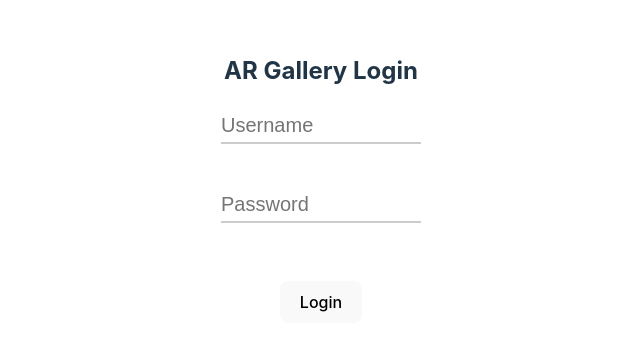
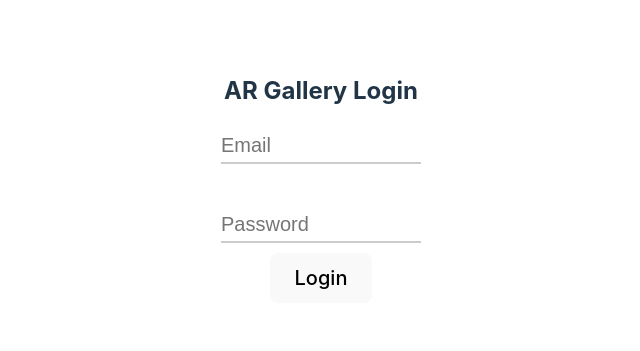
Before and after one commit to OokamiKitsune/AR-Gallery, a React (Vite) app: page /admin in a window 1280 px wide. Shown: the part 297-648 px from the top of the page, without its empty margins (319-959 px from the left). Built offline with nearby package versions, Linux system fonts and the light colour scheme.

Commit message:
FIX: Added async auth for supabase

```diff
--- a/src/Admin/AdminPanel.jsx
+++ b/src/Admin/AdminPanel.jsx
@@ -2,33 +2,56 @@ import imnotartlogo from '../assets/imnotartlogo.png'
 import '../App.css'
 import { useState } from 'react';
 import Upload from '../components/Upload';
-// import { env }  from 'process';
-// import { createClient } from '@supabase/supabase-js'
-// const supabaseUrl = env.DATABASE_URL
-// const supabaseKey = env.PUBLIC_API_KEY
-// // Create a single supabase client for interacting with your database
+import { env }  from 'process';
+import { createClient } from '@supabase/supabase-js'
+const supabaseUrl = 'https://hxsxzqopqnktoldqenle.supabase.co'
+
+// TODO: Authenticate with Supabase to create users
+// const supabaseKey = process.env.SUPABASE_KEY
 // const supabase = createClient(supabaseUrl, supabaseKey)
 
 
 const AdminPanel = () => {
 
     const [loggedIn, setLoggedIn] = useState(false);
-    const [username, setUsername] = useState('');
+    const [email, setEmail] = useState('');
     const [password, setPassword] = useState('');
 
-    const handleLogin = () => {
-        // Add login logic
-        if (username === 'admin' && password === 'password') {
+
+    // Handle authentication/login
+    const handleLogin = async () => {
+        try {
+            const { user, error } = await supabase.auth.signIn({
+                email: email, // Considering using email for login
+                password: password,
+            });
+
+            if (error) {
+                throw error;
+            }
+
+            if (user) {
+                setLoggedIn(true);
+                setEmail('');
+                setPassword('');
+                // Store the token in local storage
+                // localStorage.setItem('token', user.access_token);
+            }
+        } catch (error) {
+            alert('Invalid email or password 🤭');
+            setPassword('');
+        }
+
+        // Test login REMOVE LATER
+        if (email === 'admin' && password === 'password') {
             setLoggedIn(true);
-            setUsername('');
+            setEmail('');
             setPassword('');
 
-        } else {
-            alert('Invalid username or password');
-            setUsername('');
-            setPassword('');
         }
-    }
+    };
+
+
     // Demo code for adding a new art piece
     const artPieces = [
         {
@@ -62,11 +85,11 @@ const AdminPanel = () => {
                     <div className="login-container">
                     <input
                         type="text"
-                        id="username"
+                        id="email"
                         required="true"
-                        placeholder="Username"
-                        value={username}
-                        onChange={(e) => setUsername(e.target.value)}
+                        placeholder="Email"
+                        value={email}
+                        onChange={(e) => setEmail(e.target.value)}
                     />
 
 
@@ -81,13 +104,14 @@ const AdminPanel = () => {
                         required="true"
                         value={password}
                         onChange={(e) => setPassword(e.target.value)}
+
                     />
+
                     </div>
-                    <br>
-                    </br>
-                    <br>
-                    </br>
+                    <div className='login-button'>
                     <button onClick={handleLogin}>Login</button>
+                        </div>
+
                 </div>
             ) : (
                 <div>
--- a/src/App.css
+++ b/src/App.css
@@ -137,6 +137,15 @@
   width: 200px;
 }
 
+.login-button {
+  position: relative;
+  color: #fff;
+  font-size: 20px;
+  cursor: pointer;
+  transition: all 0.3s ease;
+
+}
+
 .login-container input[type="text"] {
   font-size: 20px;
   width: 100%;
```
